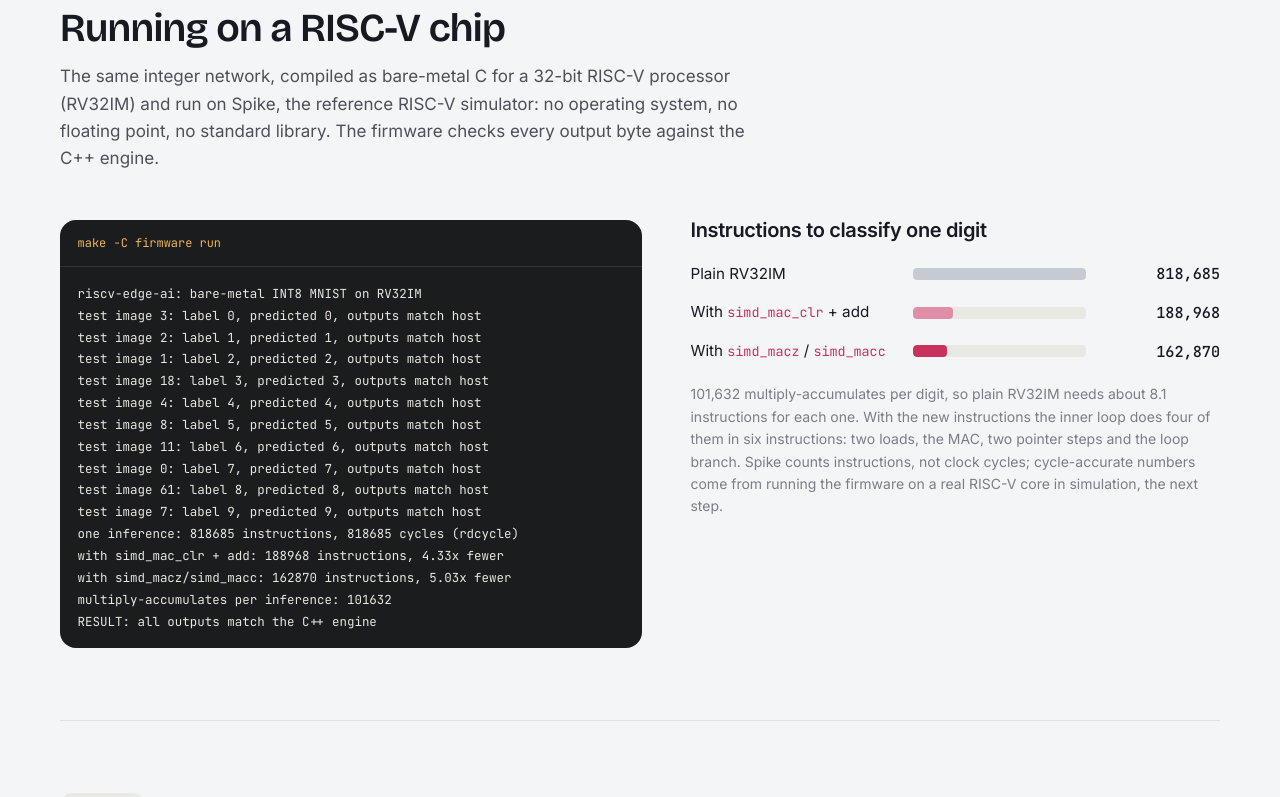
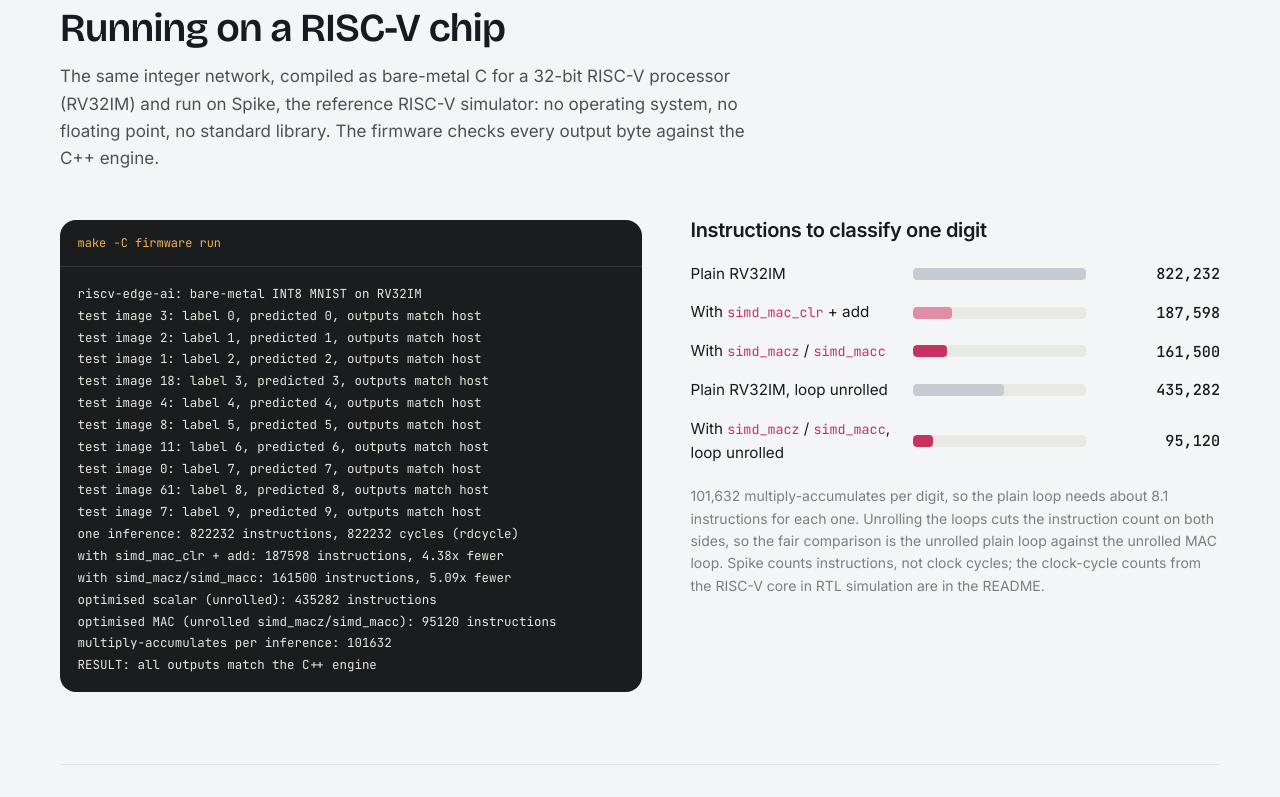
Before and after one commit to sajedulislam5840/riscv-edge-ai, a plain HTML site: page web/demo.html in a window 1280 px wide. Shown: the part 4031-4828 px from the top of the page. Drawn offline with nearby package versions, Linux system fonts and the light colour scheme.

Commit message:
Website and results: headline compares the unrolled versions
The speed-up shown on the landing page and in the demo is now unrolled scalar against unrolled MAC, with two extra bars in the demo. record_results.py reads the two new lines and results.js is regenerated.

```diff
--- a/web/demo.html
+++ b/web/demo.html
@@ -168,8 +168,8 @@
         </div>
         <div>
           <dt>Measured speed-up</dt>
-          <dd><span id="speedup-int">5.03</span>× fewer instructions to classify a digit on a simulated RISC-V chip,
-            with every output byte unchanged (below).</dd>
+          <dd><span id="speedup-int">4.58</span>× fewer instructions to classify a digit on a simulated RISC-V chip,
+            compared with an equally unrolled scalar loop, with every output byte unchanged (below).</dd>
         </div>
       </dl>
 
@@ -203,7 +203,7 @@
         <figure class="log-panel">
           <figcaption><code>make -C firmware run</code></figcaption>
           <pre id="spike-log">riscv-edge-ai: bare-metal INT8 MNIST on RV32IM (scalar baseline)
-one inference: 818685 instructions
+one inference: 822232 instructions
 RESULT: all outputs match the C++ engine</pre>
         </figure>
         <div class="speed">
@@ -211,7 +211,7 @@ RESULT: all outputs match the C++ engine</pre>
           <div class="speed-row">
             <span class="speed-label">Plain RV32IM</span>
             <span class="speed-track"><span class="speed-bar" style="width:100%"></span></span>
-            <span class="speed-val" data-r="firmware.instructionsPerInference">818,685</span>
+            <span class="speed-val" data-r="firmware.instructionsPerInference">822,232</span>
           </div>
           <div class="speed-row" id="speed-clr">
             <span class="speed-label">With <code>simd_mac_clr</code> + add</span>
@@ -223,12 +223,22 @@ RESULT: all outputs match the C++ engine</pre>
             <span class="speed-track"><span class="speed-bar speed-bar-mac" id="speed-mac-bar"></span></span>
             <span class="speed-val" id="speed-mac-val">being measured</span>
           </div>
+          <div class="speed-row" id="speed-os">
+            <span class="speed-label">Plain RV32IM, loop unrolled</span>
+            <span class="speed-track"><span class="speed-bar" id="speed-os-bar"></span></span>
+            <span class="speed-val" id="speed-os-val">being measured</span>
+          </div>
+          <div class="speed-row" id="speed-om">
+            <span class="speed-label">With <code>simd_macz</code> / <code>simd_macc</code>, loop unrolled</span>
+            <span class="speed-track"><span class="speed-bar speed-bar-mac" id="speed-om-bar"></span></span>
+            <span class="speed-val" id="speed-om-val">being measured</span>
+          </div>
           <p class="note">
-            <span data-r="firmware.macsPerInference">101,632</span> multiply-accumulates per digit, so plain
-            RV32IM needs about <span id="ipm">8.1</span> instructions for each one. With the new instructions the
-            inner loop does four of them in six instructions: two loads, the MAC, two pointer steps and the
-            loop branch. Spike counts instructions, not clock cycles; cycle-accurate numbers come from running
-            the firmware on a real RISC-V core in simulation, the next step.
+            <span data-r="firmware.macsPerInference">101,632</span> multiply-accumulates per digit, so the plain
+            loop needs about <span id="ipm">8.1</span> instructions for each one. Unrolling the loops cuts the
+            instruction count on both sides, so the fair comparison is the unrolled plain loop against the
+            unrolled MAC loop. Spike counts instructions, not clock cycles; the clock-cycle counts from the
+            RISC-V core in RTL simulation are in the README.
           </p>
         </div>
       </div>
--- a/web/js/app.js
+++ b/web/js/app.js
@@ -34,8 +34,10 @@
     };
     showBar("speed-clr", RES.firmware.macClrAddInstructionsPerInference);
     showBar("speed-mac", RES.firmware.macInstructionsPerInference);
-    if (RES.firmware.macInstructionsPerInference) {
-      setText("speedup-int", (base / RES.firmware.macInstructionsPerInference).toFixed(2));
+    showBar("speed-os", RES.firmware.optScalarInstructionsPerInference);
+    showBar("speed-om", RES.firmware.optMacInstructionsPerInference);
+    if (RES.firmware.optMacInstructionsPerInference) {
+      setText("speedup-int", (RES.firmware.optScalarInstructionsPerInference / RES.firmware.optMacInstructionsPerInference).toFixed(2));
     }
   }
 
--- a/web/js/landing.js
+++ b/web/js/landing.js
@@ -18,8 +18,8 @@
   });
 
   const fw = RES.firmware;
-  if (fw && fw.macInstructionsPerInference) {
-    const x = (fw.instructionsPerInference / fw.macInstructionsPerInference).toFixed(2) + "×";
+  if (fw && fw.optMacInstructionsPerInference) {
+    const x = (fw.optScalarInstructionsPerInference / fw.optMacInstructionsPerInference).toFixed(2) + "×";
     for (const id of ["map-speedup", "proof-speedup"]) {
       const el = document.getElementById(id);
       if (el) el.textContent = x;
--- a/web/js/results.js
+++ b/web/js/results.js
@@ -1,9 +1,11 @@
 // Measured results shown on the web demo. Generated by scripts/record_results.py.
 window.PROJECT_RESULTS = {
   "firmware": {
-    "instructionsPerInference": 818685,
-    "macClrAddInstructionsPerInference": 188968,
-    "macInstructionsPerInference": 162870,
+    "instructionsPerInference": 822232,
+    "macClrAddInstructionsPerInference": 187598,
+    "macInstructionsPerInference": 161500,
+    "optScalarInstructionsPerInference": 435282,
+    "optMacInstructionsPerInference": 95120,
     "macsPerInference": 101632,
     "imagesChecked": 10,
     "imagesCorrect": 10,
@@ -20,9 +22,11 @@ window.PROJECT_RESULTS = {
       "test image 0: label 7, predicted 7, outputs match host",
       "test image 61: label 8, predicted 8, outputs match host",
       "test image 7: label 9, predicted 9, outputs match host",
-      "one inference: 818685 instructions, 818685 cycles (rdcycle)",
-      "with simd_mac_clr + add: 188968 instructions, 4.33x fewer",
-      "with simd_macz/simd_macc: 162870 instructions, 5.03x fewer",
+      "one inference: 822232 instructions, 822232 cycles (rdcycle)",
+      "with simd_mac_clr + add: 187598 instructions, 4.38x fewer",
+      "with simd_macz/simd_macc: 161500 instructions, 5.09x fewer",
+      "optimised scalar (unrolled): 435282 instructions",
+      "optimised MAC (unrolled simd_macz/simd_macc): 95120 instructions",
       "multiply-accumulates per inference: 101632",
       "RESULT: all outputs match the C++ engine"
     ]
```
Also changed, not shown: web/index.html (+3 -3 lines), 1 other file.
